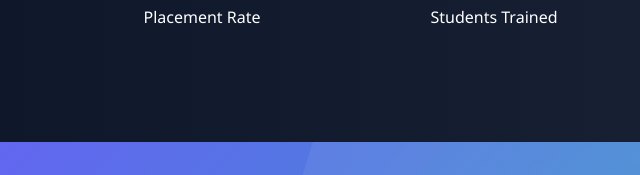
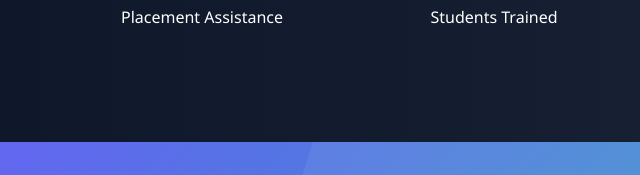
Before and after one commit to justacademy0/Mobile-App-Testing-Appium-Training-Certification-Justacademy, a plain HTML site: page index.html in a window 1280 px wide. Shown: the part 2256-2431 px from the top of the page, 0-640 px from the left. Drawn offline with Linux system fonts and the light colour scheme.

Commit message:
Update index.html

```diff
--- a/index.html
+++ b/index.html
@@ -400,7 +400,9 @@
         <div class="hero-content">
             <h1>Appium Training with <span class="justacademy-highlight">JustAcademy</span> Certification</h1>
             <p>Master Mobile App Testing with Industry Experts in Mumbai. Become a Certified Appium Professional!</p>
+            <a href="https://www.justacademy.co/student-placed">
             <div class="placement-badge">Placement Assistance Included</div>
+            </a>
             <div class="btn-container">
                 <a href="https://www.justacademy.co/register-for-course-demo" class="btn btn-primary">Book a Free Demo Session</a>
                 <a href="https://www.justacademy.co/" class="btn btn-secondary">Explore All Courses</a>
@@ -511,7 +513,7 @@
             <div class="stats-grid">
                 <div>
                     <div class="stat-number">98%</div>
-                    <div>Placement Rate</div>
+                    <div>Placement Assistance</div>
                 </div>
                 <div>
                     <div class="stat-number">500+</div>
```
